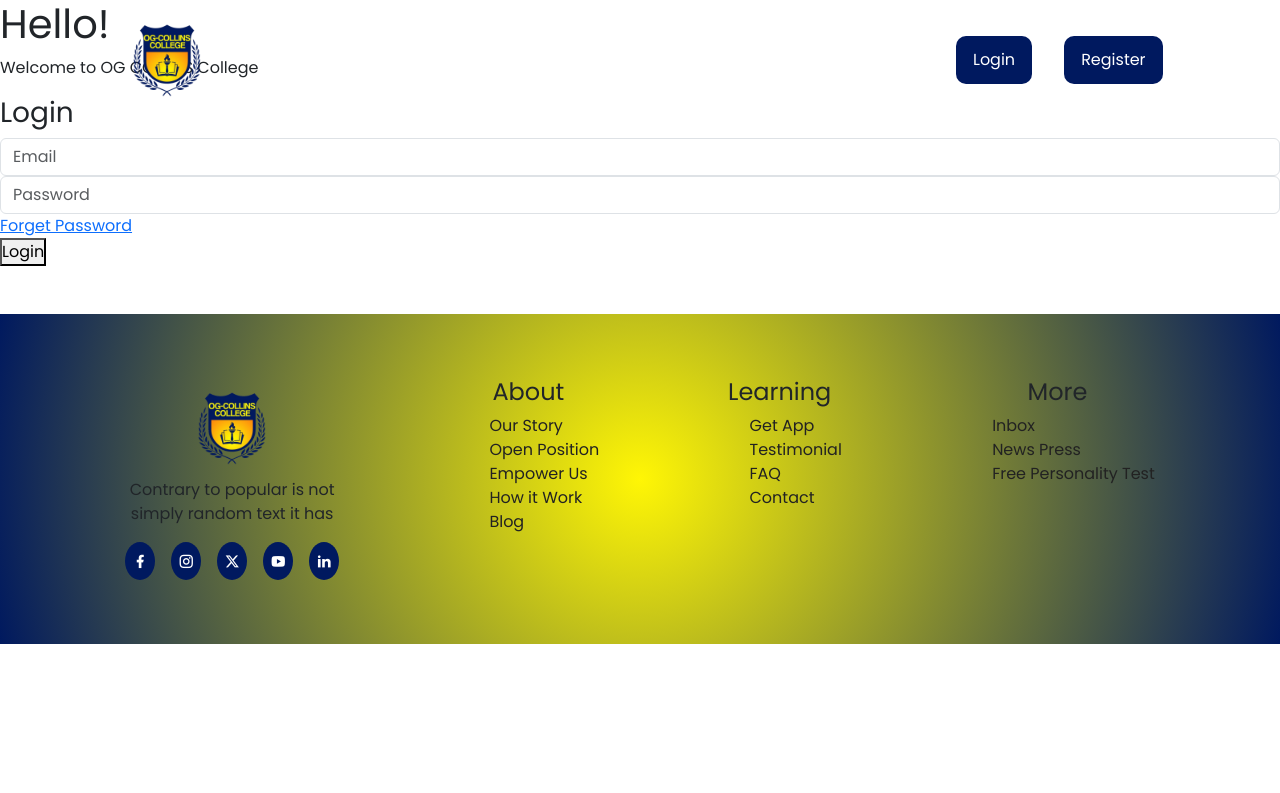
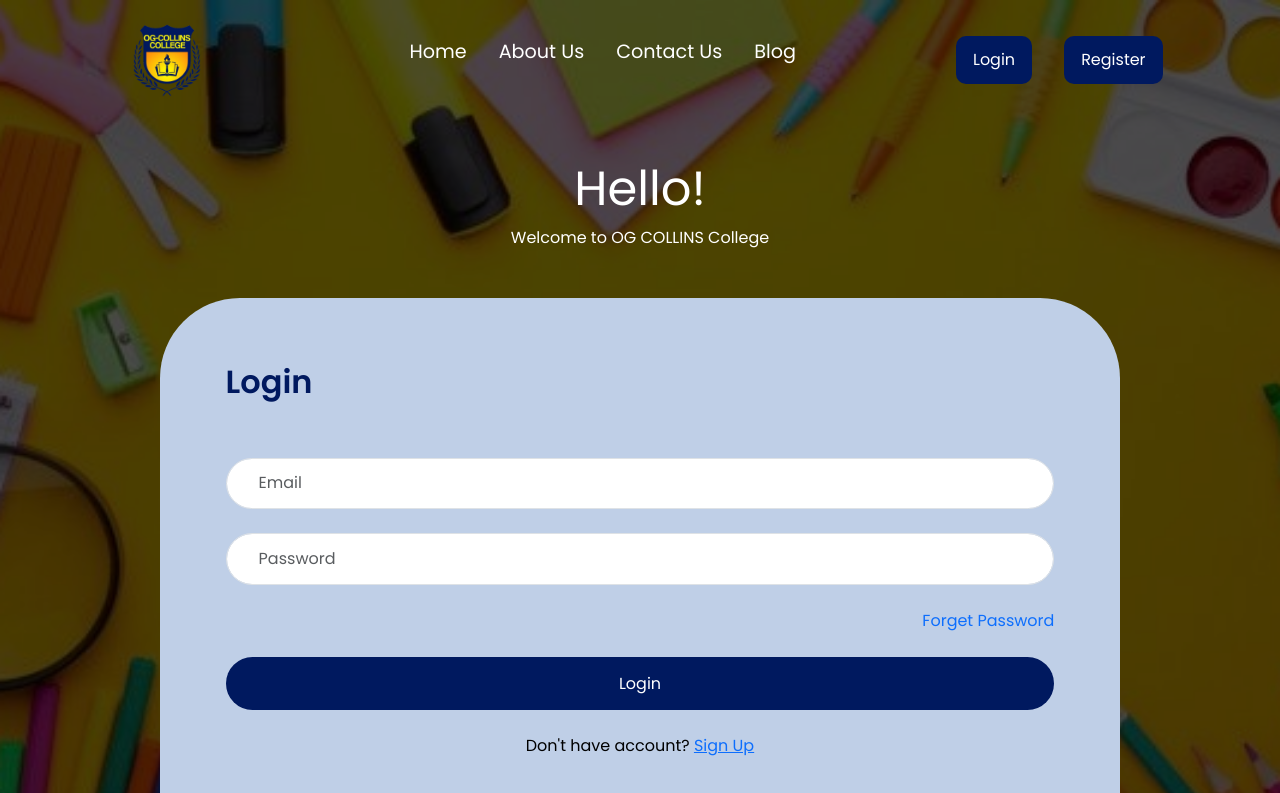
Before and after one commit to collins-dev1/school_website, a React (Create React App) app: page /login in a window 1280 px wide. Shown: the top 793 px of the page. Built offline with nearby package versions, Linux system fonts and the light colour scheme.

Commit message:
login design

```diff
--- a/src/index.css
+++ b/src/index.css
@@ -656,3 +656,114 @@ transition: all 0.3s ease-in-out;
     -6px -6px 15px rgba(255, 255, 255, 0.9);
   transform: translateY(-3px);
 }
+
+.login-main{
+  width: 100%;
+  background-image: url(/public/school_background.jpeg);
+  background-size: cover;
+  background-position: center;
+  padding: 10rem;
+  display: flex;
+  flex-direction: column;
+  justify-content: center;
+  align-items: center;
+}
+
+.login-main::before {
+  content: "";
+  position: absolute;
+  top: 0;
+  left: 0;
+  width: 100%;
+  height: 1000px;
+  background-color: rgba(0, 0, 0, 0.7); /* Black with 50% opacity */
+  z-index: 1;
+}
+
+.login-main h1{
+  font-size: 3rem;
+  color: #fff;
+}
+
+.login-main p{
+  color: #fff;
+}
+
+.login-text{
+  z-index: 2;
+  display: flex;
+  flex-direction: column;
+  justify-content: center;
+  align-items: center;
+}
+
+.login-container{
+  background-color: #BFCFE7;
+  width: 100%;
+  z-index: 2;
+  padding: 4.1rem;
+  border-top-left-radius: 80px;
+  border-top-right-radius: 80px;
+  margin-top: 2rem;
+  display: flex;
+  flex-direction: column;
+  gap: 1.5rem;
+}
+
+.login-container h3{
+  color: #00195F;
+  font-weight: bold;
+  padding-bottom: 1.5rem;
+  font-size: 2rem;
+}
+
+.login-container input{
+  border-radius: 2rem;
+  padding-inline: 2rem;
+  padding-top: 0.8rem;
+  padding-bottom: 0.8rem;
+}
+
+.login-container .forget a{
+  display: flex;
+  flex-direction: column;
+  justify-content: flex-end;
+  align-items: flex-end;
+  text-decoration: none;
+}
+
+.login-container .login-button{
+  width: 100%;
+}
+
+.login-button button{
+  width: 100%;
+  padding: 0.8rem 0.8rem;
+  background-color: #00195F;
+  outline: none;
+  border-radius: 2rem;
+  color: #fff;
+  border: 2px solid transparent;
+}
+
+.login-button button:hover{
+  background-color: #FFF605;
+  color: #000;
+  border: 2px solid #00195F;
+  transition: all 0.5s 0.9ms ease-in-out;
+  box-shadow:
+    6px 6px 15px rgba(0, 0, 0, 0.3),
+    -6px -6px 15px rgba(255, 255, 255, 0.9);
+  transform: translateY(-3px);
+}
+
+.signingup{
+  display: flex;
+  flex-direction: column;
+  justify-content: center;
+  align-items: center;
+}
+
+.signingup p{
+  color: #000;
+}
--- a/src/login.js
+++ b/src/login.js
@@ -15,11 +15,14 @@ const Login = () => {
                 <div>
                     <input type="password" className="form-control" placeholder="Password" />
                 </div>
-                <div>
+                <div className="forget">
                     <Link>Forget Password</Link>
                 </div>
-                <div>
+                <div className="login-button">
                     <button>Login</button>
+                </div>
+                <div className="signingup">
+                    <p>Don't have account? <Link>Sign Up</Link></p>
                 </div>
             </div>
         </div>
```
